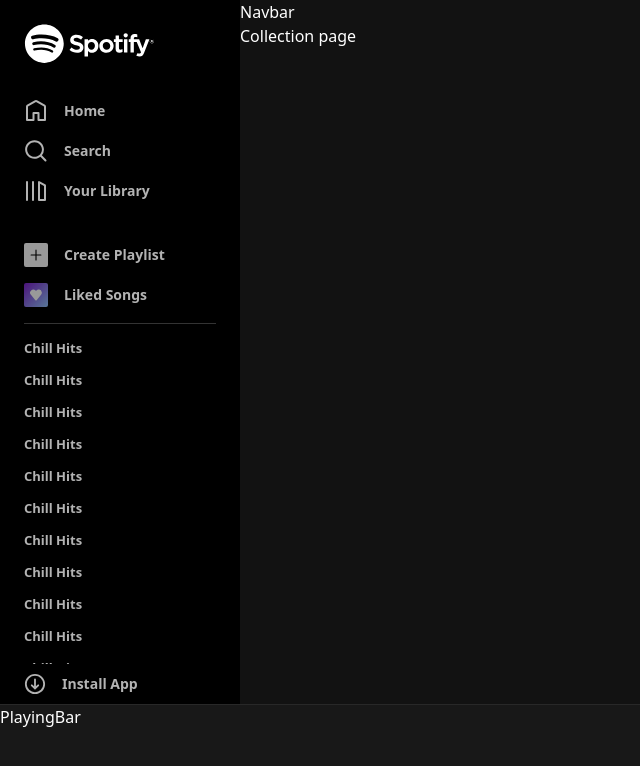
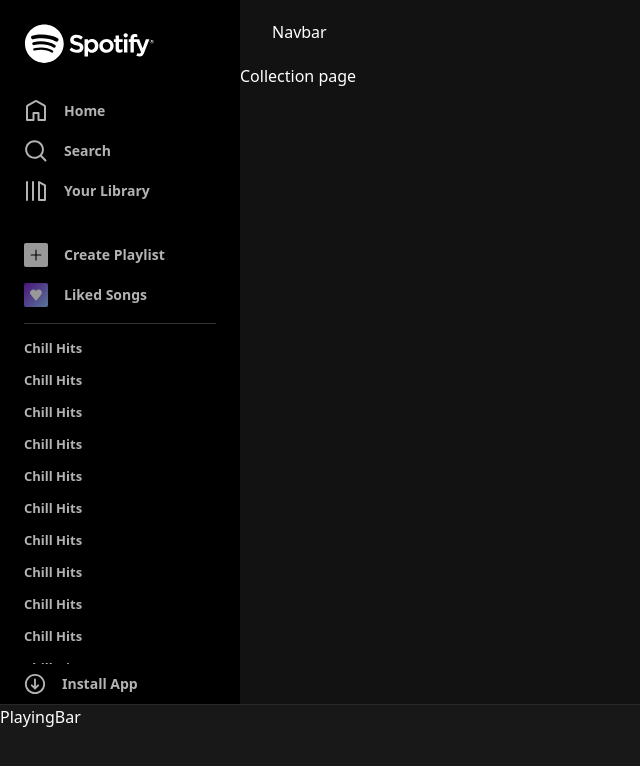
Before and after one commit to Sabuhi0/react-tailwind-spotify-clone, a React (Vite) app: page /collection in a window 1280 px wide. Shown: the top 766 px of the page, without its empty margins (0-640 px from the left). Built offline with nearby package versions, Linux system fonts and the light colour scheme.

Commit message:
Test commit

```diff
--- a/src/components/Navbar.jsx
+++ b/src/components/Navbar.jsx
@@ -1,8 +1,8 @@
 import React from "react";
-
+// Test commit
 const Navbar = () => {
     return(
-        <nav>
+        <nav className="h-16 flex items-center justify-between px-8">
             Navbar
         </nav>
     )
```
